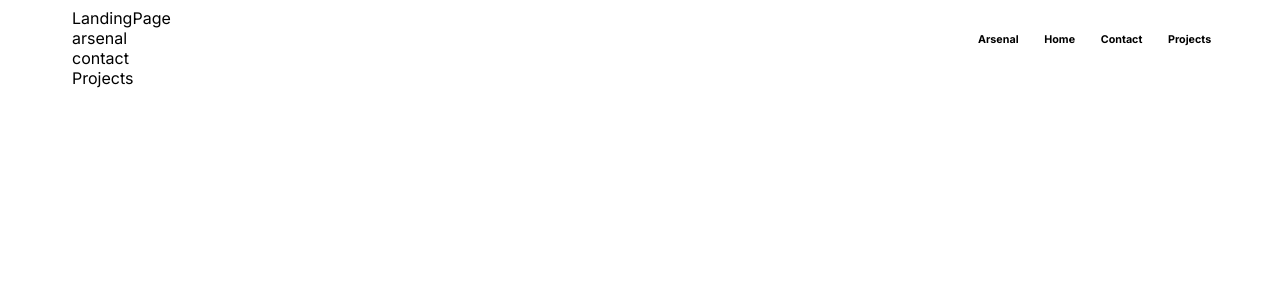
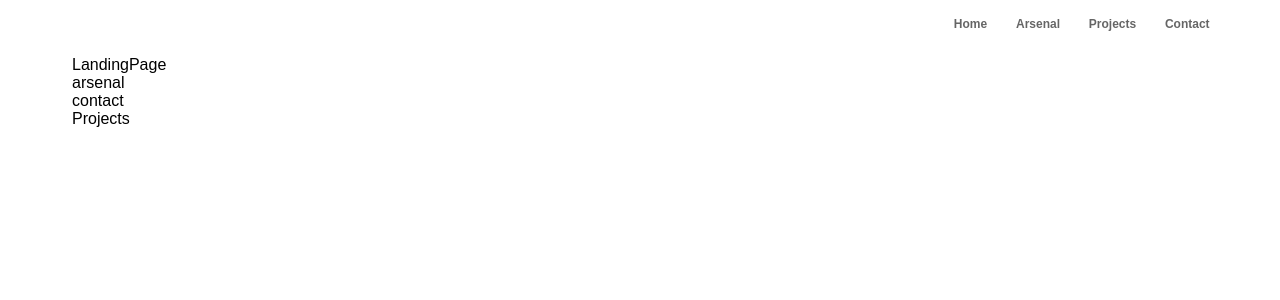
Before and after one commit to RamonMauricioDev/portifolio, a Next.js app: page / in a window 1280 px wide. Shown: the top 300 px of the page. Built offline with nearby package versions, Linux system fonts and the light colour scheme.

Commit message:
Header Complete.

```diff
--- a/src/app/components/header/header.css
+++ b/src/app/components/header/header.css
@@ -2,12 +2,18 @@
     display: flex;
     justify-content: end;
     position: fixed;
+    top: 0px;
+    align-items: center;
     width: calc(100% - var(--margin-inline) * 2);
+    height: var(--header-height);
+    background-color: white;
 }
 
 .header .header-button{
     padding-inline: 1.2em;
     cursor: pointer;
+    opacity: 0.6;
+    font-size: 0.75rem;
 }
 
 .header-button:hover{
--- a/src/app/components/header/header.jsx
+++ b/src/app/components/header/header.jsx
@@ -4,10 +4,10 @@ import './header.css';
 const Header = () =>{
     return(
         <div className="header">
+            <h6 className="header-button">Home</h6>
             <h6 className="header-button">Arsenal</h6>
-            <h6 className="header-button">Home</h6>
+            <h6 className="header-button">Projects</h6>
             <h6 className="header-button">Contact</h6>
-            <h6 className="header-button">Projects</h6>
         </div>
     )
 }
--- a/src/app/globals.css
+++ b/src/app/globals.css
@@ -1,36 +1,6 @@
 :root {
   --primary-color: #9E00FF;
   --margin-inline: 5vw;
+  --header-height: 3em;
   margin-inline: var(--margin-inline);
 }
-
-@media (prefers-color-scheme: dark) {
-  :root {
-
-  }
-}
-
-
-
-* {
-
-}
-
-html,
-body {
-
-}
-
-body {
-
-}
-
-a {
-
-}
-
-@media (prefers-color-scheme: dark) {
-  html {
-
-  }
-}
--- a/src/app/page.css
+++ b/src/app/page.css
@@ -1,3 +1,7 @@
-html{
-    height: 2000px;
+main{
+    font-family: Arial, Helvetica, sans-serif;
 }
+
+.webpage{
+    padding-top: var(--header-height);
+}
--- a/src/app/page.js
+++ b/src/app/page.js
@@ -5,6 +5,7 @@ export default function Home() {
   return (
     <main className={styles.main}>
       <Header></Header>
+      <section className='webpage'></section>
       <LandingPage></LandingPage>
       <Arsenal></Arsenal>
       <Contact></Contact>
```
Also changed, not shown: src/font/Inter-VariableFont_slnt,wght.ttf (added).
